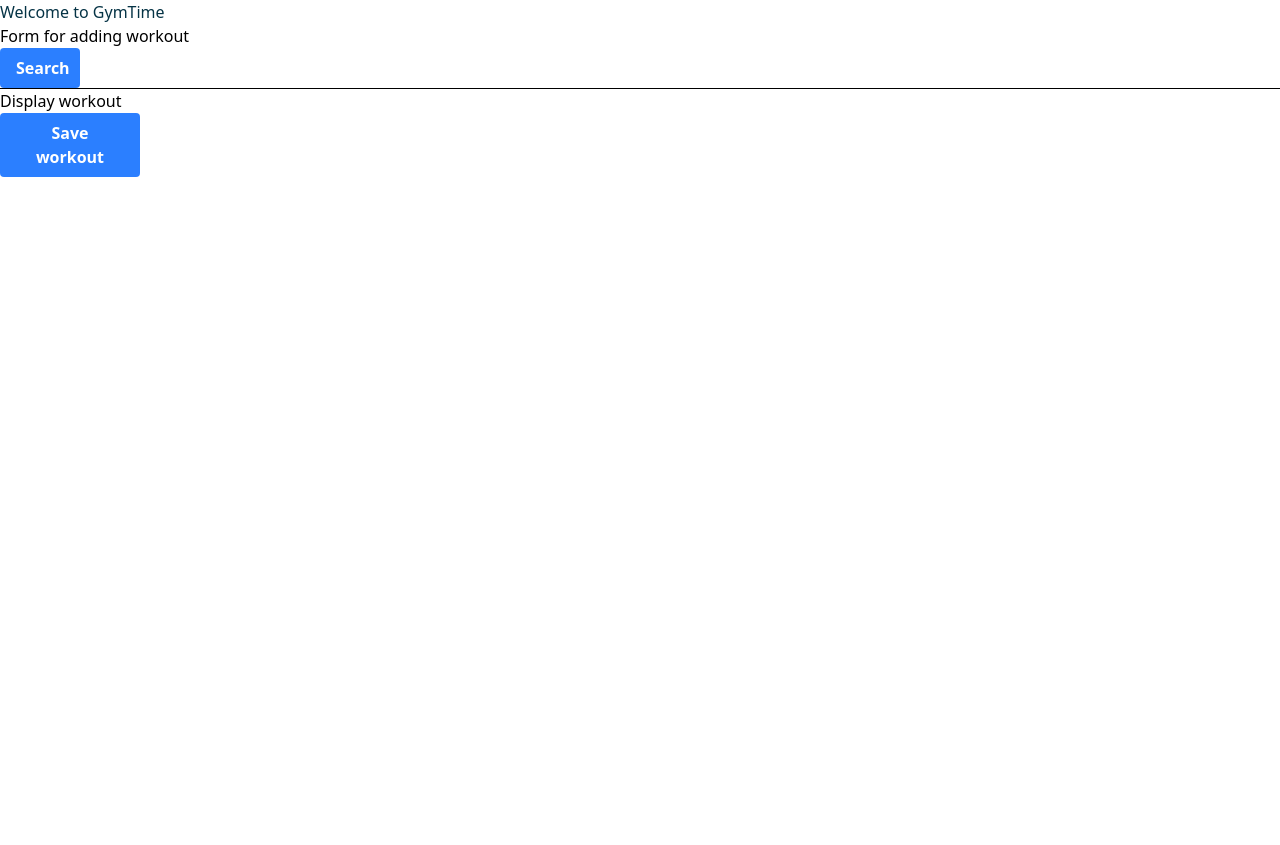
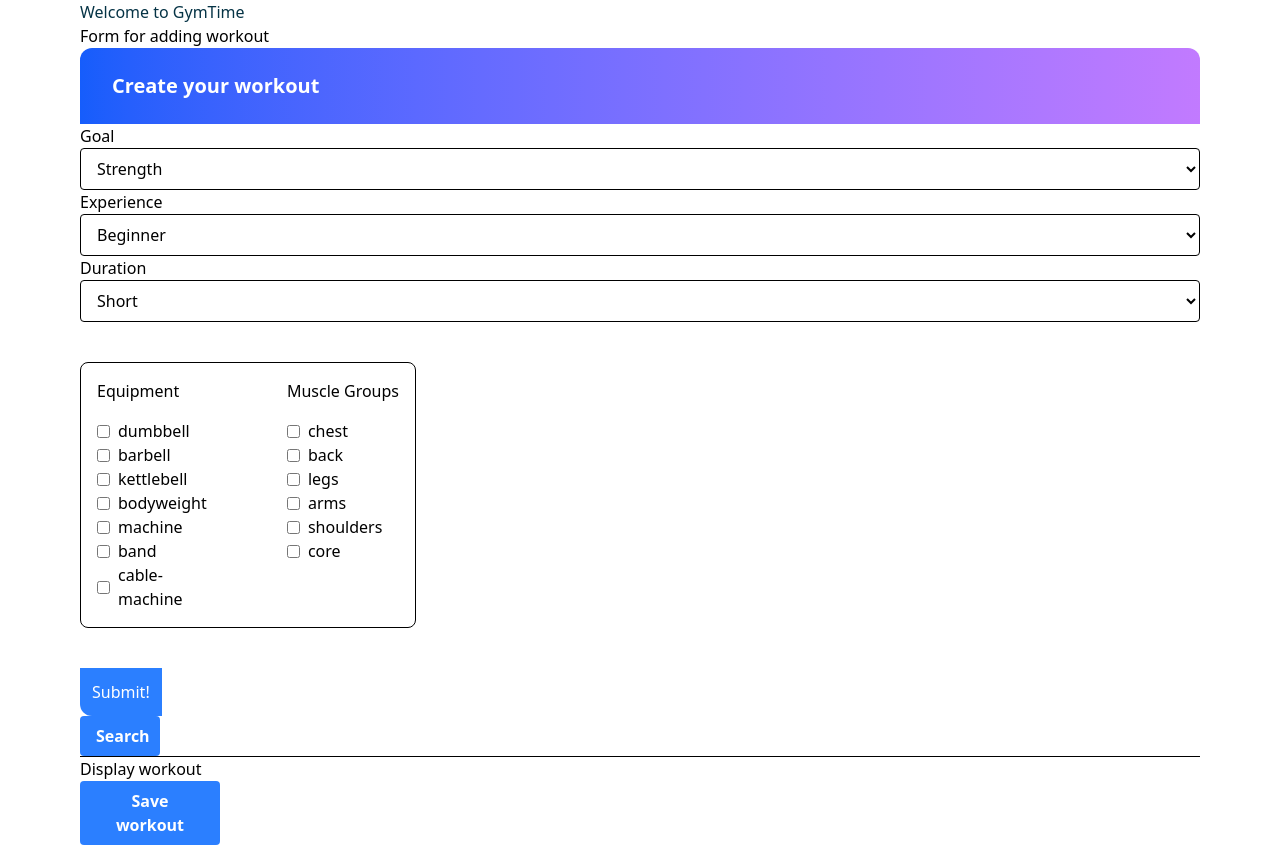
Before and after one commit to Gefors/Flerplattforms-projekt, a React (Vite) app: page / in a window 1280 px wide. Before the commit the page ends 800 px from the top, so only its background shows below. Built offline with nearby package versions, Linux system fonts and the light colour scheme.

Commit message:
FormComponent Created, form inputs added
Logic for form value changes and handle submit for form. Creation of formDataType.tsx

```diff
--- a/src/App.tsx
+++ b/src/App.tsx
@@ -1,6 +1,7 @@
 import { useState, useEffect } from "react";
 import Button from "./components/Button";
 import Alert from "./components/Alert";
+import WorkoutForm from "./components/WorkoutForm";
 
 function App() {
   const [showAlert, setShowAlert] = useState(false);
@@ -14,7 +15,7 @@ function App() {
 
   return (
     // <>
-    <div>
+    <div className="mx-20 flex flex-col">
       {showAlert && (
         <Alert
           text="Your workout have been saved"
@@ -23,6 +24,7 @@ function App() {
       )}
       <h1 className="text-cyan-950">Welcome to GymTime</h1>
       <p>Form for adding workout</p>
+      <WorkoutForm />
       <Button
         className="bg-blue-500 hover:bg-blue-700 text-white font-bold py-2 px-4 rounded w-20"
         onClick={() => console.log("Clicked")}
--- /dev/null
+++ b/src/components/WorkoutForm.tsx
@@ -0,0 +1,192 @@
+import React, { useState, useEffect } from "react";
+import type {
+  FormData,
+  Goal,
+  Experience,
+  Duration,
+  Equipment,
+  MuscleGroup,
+} from "../enums/FormDataType";
+
+const WorkoutForm: React.FC = () => {
+  const [form, setForm] = useState<FormData>({
+    goal: "strength",
+    experience: "beginner",
+    duration: "short",
+    equipment: [],
+    muscleGroup: [],
+  });
+
+  const handeSelectChange = (e: React.ChangeEvent<HTMLSelectElement>) => {
+    const { name, value } = e.target;
+
+    setForm((prevData) => ({
+      ...prevData,
+      [name]: value,
+    }));
+  };
+
+  const handleEquipmentChange = (e: React.ChangeEvent<HTMLInputElement>) => {
+    const { value, checked } = e.target;
+
+    setForm((prevData) => {
+      const currentList = prevData.equipment;
+      const updatedList = checked
+        ? [...currentList, value as Equipment]
+        : currentList.filter((equip) => equip !== value);
+
+      return {
+        ...prevData,
+        equipment: updatedList,
+      };
+    });
+  };
+  const handleMuscleGroupChange = (e: React.ChangeEvent<HTMLInputElement>) => {
+    const { value, checked } = e.target;
+
+    setForm((prevData) => {
+      const currentList = prevData.muscleGroup;
+      const updatedList = checked
+        ? [...currentList, value as MuscleGroup]
+        : currentList.filter((muscleGroup) => muscleGroup !== value);
+
+      return {
+        ...prevData,
+        muscleGroup: updatedList,
+      };
+    });
+  };
+
+  const submitForm = (e: React.MouseEvent<HTMLButtonElement>) => {
+    e.preventDefault();
+
+    console.log(form);
+  };
+
+  const equipmentGroupOptions: Equipment[] = [
+    "dumbbell",
+    "barbell",
+    "kettlebell",
+    "bodyweight",
+    "machine",
+    "band",
+    "cable-machine",
+  ];
+  const muscleGroupOptions: MuscleGroup[] = [
+    "chest",
+    "back",
+    "legs",
+    "arms",
+    "shoulders",
+    "core",
+  ];
+
+  return (
+    <form action=""
+      className="mx-auto bg-white rounded-xl overflow-hidden w-full ">
+        {/* Goal */}
+        <div className="bg-gradient-to-r from-blue-600 to-purple-400 px-8 py-6">
+            <h2 className="text-white text-xl font-bold">Create your workout</h2>
+        </div>
+      <div>
+        <label className="block font-medium">Goal</label>
+        <select
+          name="goal"
+          id=""
+          className="w-full border rounded px-3 py-2"
+          onChange={handeSelectChange}
+          value={form.goal}
+        >
+          <option value="strength">Strength</option>
+          <option value="weight-loss">Weight Loss</option>
+          <option value="muscle-growth">Muscle Growth</option>
+        </select>
+      </div>
+
+      {/*Experience  */}
+      <div>
+        <label className="">Experience</label>
+        <select
+          name="experience"
+          id=""
+          className="w-full border rounded px-3 py-2"
+          onChange={handeSelectChange}
+          value={form.experience}
+        >
+          <option value="beginner">Beginner</option>
+          <option value="intermediate">Intermediate</option>
+          <option value="advanced">Advanced</option>
+        </select>
+      </div>
+
+      {/*Duratioon */}
+      <div>
+        <label className="">Duration</label>
+        <select
+          name="duration"
+          id=""
+          className="w-full border rounded px-3 py-2"
+          onChange={handeSelectChange}
+          value={form.duration}
+        >
+          <option value="short">Short</option>
+          <option value="medium">Medium</option>
+          <option value="long">Long</option>
+        </select>
+      </div>
+
+    <div className=" flex flex-col md:flex-row justify-between gap-16 my-10 p-4 border rounded-lg w-84">
+        {/* Equipment */}
+      <div className="flex flex-col gap-4">
+        <label>Equipment</label>
+        <div>
+          {equipmentGroupOptions.map((equipment) => (
+            <div key={equipment} className="flex flex-row items-center gap-2 w-full">
+              <input
+                type="checkbox"
+                checked={form.equipment.includes(equipment)}
+                name="equipment"
+                id=""
+                value={equipment}
+                onChange={handleEquipmentChange}
+              />
+              <label>{equipment}</label>
+            </div>
+          ))}
+        </div>
+      </div>
+
+      {/*Muscle Groups  */}
+      <div className="flex flex-col gap-4">
+        <label className="text-nowrap">Muscle Groups</label>
+        <div className="h-full">
+          {muscleGroupOptions.map((muscle) => (
+            <div key={muscle} className="flex flex-row items-center gap-2 w-full">
+              <input
+                type="checkbox"
+                checked={form.muscleGroup.includes(muscle)}
+                name="muscleGroup"
+                id=""
+                value={muscle}
+                onChange={handleMuscleGroupChange}
+              />
+              <label>{muscle}</label>
+            </div>
+          ))}
+        </div>
+      </div>
+    </div>
+
+      <div>
+          <button
+            className="p-3 bg-blue-500 hover:cursor-pointer text-white"
+            onClick={submitForm}
+          >
+            Submit!
+          </button>
+        </div>
+    </form>
+  );
+};
+
+export default WorkoutForm;
--- /dev/null
+++ b/src/enums/FormDataType.tsx
@@ -0,0 +1,13 @@
+export type Goal = "strength" | "weight Loss" | "muscle Growth";
+export type Experience = "beginner"|"intermediate"|"advanced";
+export type Duration = "short"|"medium"|"long";
+export type Equipment = "dumbbell" | "barbell" | "kettlebell" | "bodyweight" | "machine" | "band" | "cable-machine" ;
+export type MuscleGroup = "chest" | "back" | "legs" | "arms" | "shoulders" | "core";
+
+export interface FormData {
+goal: Goal;
+experience: Experience;
+duration: Duration;
+equipment: Equipment[];
+muscleGroup: MuscleGroup[];
+}
```
